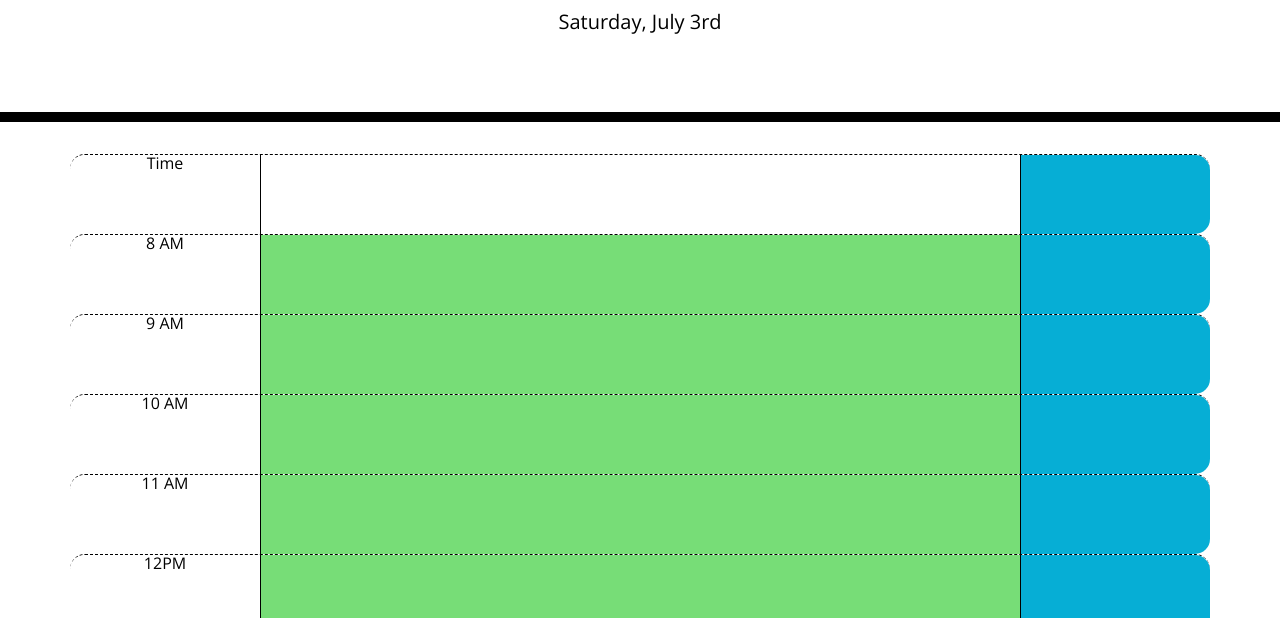
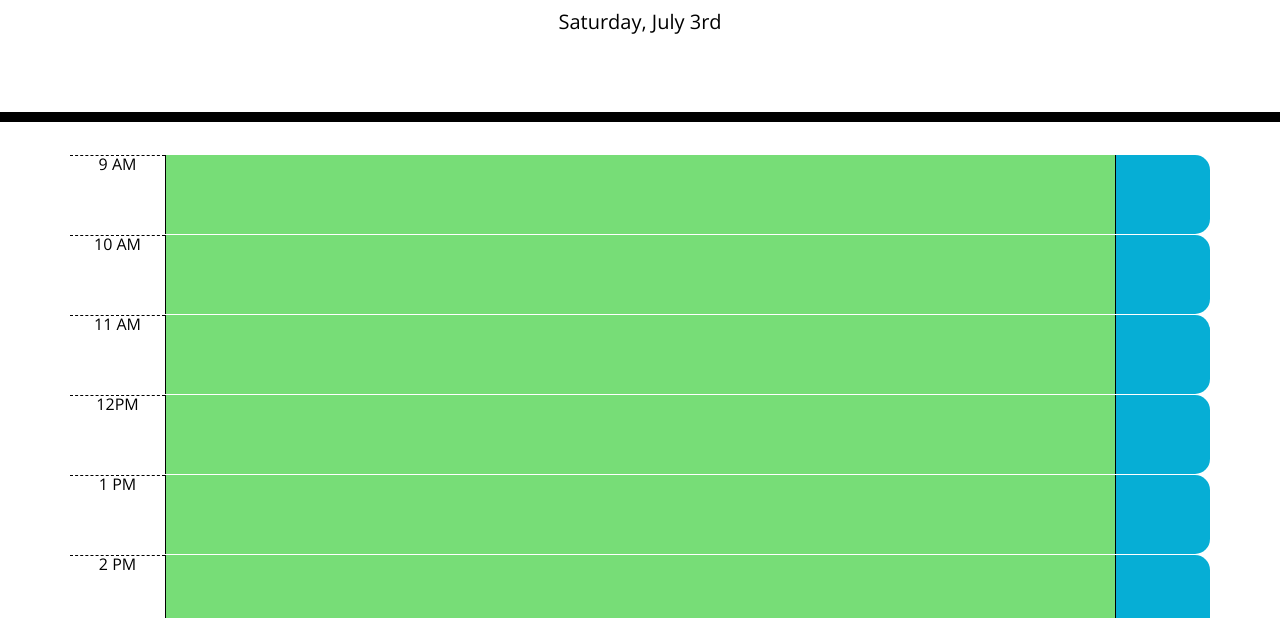
Before and after one commit to tbetti/Work-Day-Scheduler, a plain HTML site: page index.html in a window 1280 px wide. Shown: the part 182-800 px from the top of the page. Drawn offline with nearby package versions, Linux system fonts and the light colour scheme.

Commit message:
Adjusted some styles, made variable names more descriptive

```diff
--- a/Assets/script.js
+++ b/Assets/script.js
@@ -1,7 +1,7 @@
 // Constants and global variables
-var START_HOUR = 8;
+var START_HOUR = 9;
 var TOTAL_WORKDAY = 8;
-var hours = moment().format("h");
+var currentHour = moment().format("h");
 
 // Display current date
 var currentDate = moment().format("dddd, MMMM Do");
@@ -10,34 +10,36 @@ $("#currentDay").text(currentDate);
 // Create multiple time blocks:
 var container = $(".container");
 for(i=START_HOUR; i < TOTAL_WORKDAY+START_HOUR; i++){
-    var row = $("<div>").attr("class", "row hour time-block");
-    var time = $("<div>").attr("class", "col-2 column");
-    var inputColumn = $("<div>").attr("class", "col-8 column");
-    var saveBtn = $("<div>").attr("class", "col-2 column saveBtn");
+    var row = $("<div>").attr("class", "row time-block");
+    var hour = $("<div>").attr("class", "col-1 column hour");
+    var inputColumn = $("<div>").attr("class", "col-10 column");
+    var saveBtn = $("<div>").attr("class", "col-1 column saveBtn");
     var textArea = $("<textarea>");
+    var iBtn = $("<i>");
 
     container.append(row);
-    row.append(time);
+    row.append(hour);
     row.append(inputColumn);
     inputColumn.append(textArea);
     row.append(saveBtn);
+    saveBtn.append(iBtn); // did not really do anything on styling side
 
     // display time
     if (i<12)
     {
-        time.text(i + " AM");
+        hour.text(i + " AM");
     } else if (i===12){
-        time.text(i + "PM");
+        hour.text(i + "PM");
     }
     else {
-        var analog = i - 12;
-        time.text(analog + " PM");
+        var twelveHour = i - 12;
+        hour.text(twelveHour + " PM");
     }
 
     // change row colors based on current time
-    if(hours==i){
+    if(currentHour==i){
         inputColumn.addClass("present");
-    } else if (hours>i){
+    } else if (currentHour>i){
         inputColumn.addClass("past");
     } else{
         inputColumn.addClass("future");
--- a/index.html
+++ b/index.html
@@ -30,12 +30,7 @@
     </header>
     <div class="container">
       <!-- Timeblocks go here -->
-        <div class="row hour time-block">
-          <div class="col-2 column">Time</div>
-          <div class="col-8 column"><textarea></textarea></div>
-          <div class="col-2 column saveBtn"></div>
-        </div>
-      </div>
+    </div>
     <script src="https://cdnjs.cloudflare.com/ajax/libs/jquery/3.2.1/jquery.min.js"></script>
     <script src="https://cdnjs.cloudflare.com/ajax/libs/moment.js/2.24.0/moment.min.js"></script>
     <script src="./Assets/script.js"></script>
```
